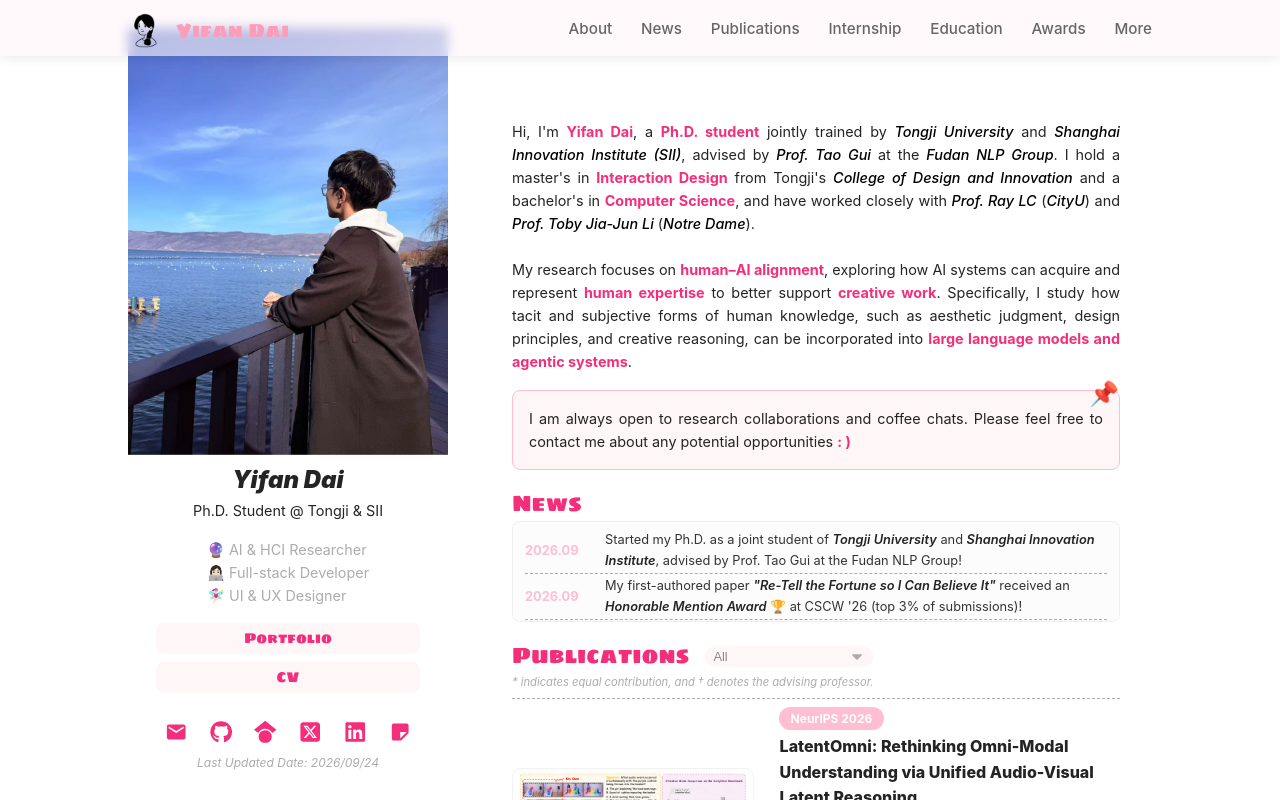
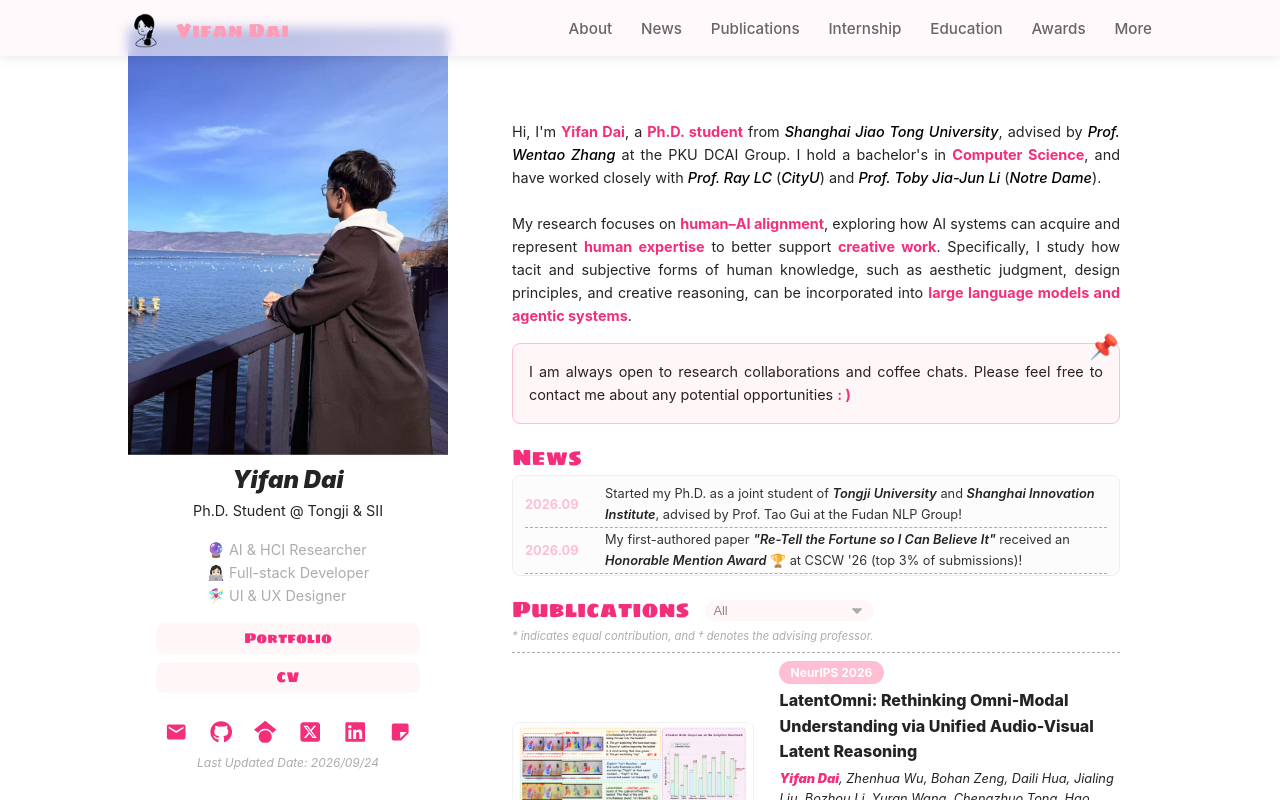
Before and after one commit to yfanDai/yfanDai.github.io, a React (Vite) app: page / in a window 1280 px wide. Shown: the top 800 px of the page. Built offline with nearby package versions, Linux system fonts and the light colour scheme.

Commit message:
Update biography and dependency lockfile

```diff
--- a/src/components/About.jsx
+++ b/src/components/About.jsx
@@ -5,18 +5,11 @@ function About() {
     return (
         <div className="about" id="about">
             <div className="intro-text">
-                Hi, I'm <strong>Yifan Dai</strong>, a <strong>Ph.D. student</strong> jointly
-                trained by <a href="https://en.tongji.edu.cn" target="_blank" rel="noopener noreferrer">
-                Tongji University
-            </a> and <a href="https://www.sii.edu.cn/" target="_blank" rel="noopener noreferrer">
-                Shanghai Innovation Institute (SII)
-            </a>, advised by <a href="https://guitaowufeng.github.io/" target="_blank" rel="noopener noreferrer">
-                Prof. Tao Gui
-            </a> at the <a href="https://nlp.fudan.edu.cn/" target="_blank" rel="noopener noreferrer">
-                Fudan NLP Group
-            </a>. I hold a master's in <strong>Interaction Design</strong> from Tongji's <a
-                href="https://tjdi.tongji.edu.cn/?lang=en" target="_blank" rel="noopener noreferrer">
-                College of Design and Innovation</a> and a bachelor's in <strong>Computer Science</strong>, and
+                Hi, I'm <strong>Yifan Dai</strong>, a <strong>Ph.D. student</strong> from <a href="https://sai.sjtu.edu.cn" target="_blank" rel="noopener noreferrer">
+                Shanghai Jiao Tong University
+            </a>, advised by <a href="https://zwt233.github.io/" target="_blank" rel="noopener noreferrer">
+                Prof. Wentao Zhang
+            </a> at the PKU DCAI Group. I hold a bachelor's in <strong>Computer Science</strong>, and
                 have worked closely with <a href="https://raylc.org/" target="_blank" rel="noopener noreferrer">
                 Prof. Ray LC
             </a> (<a href="https://www.cityu.edu.hk/" target="_blank" rel="noopener noreferrer">CityU</a>) and <a
```
Also changed, not shown: 1 other file (tests, documents, lock files or other folders).
